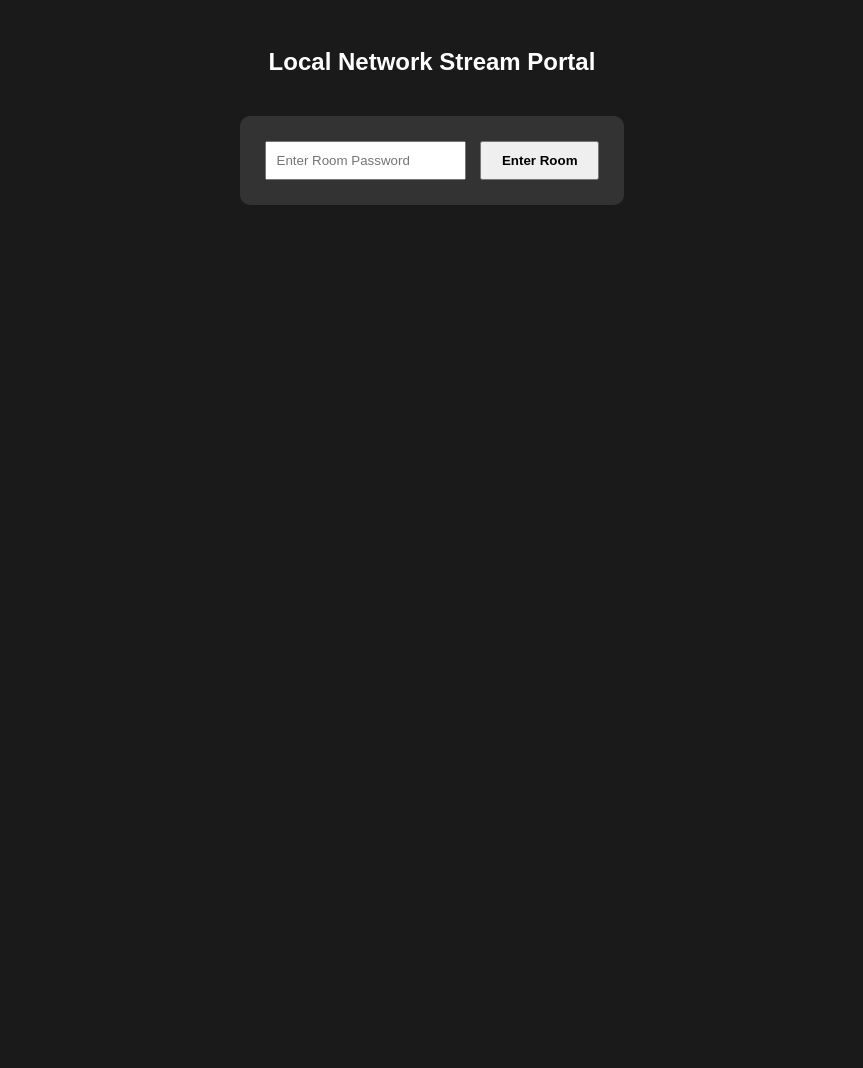
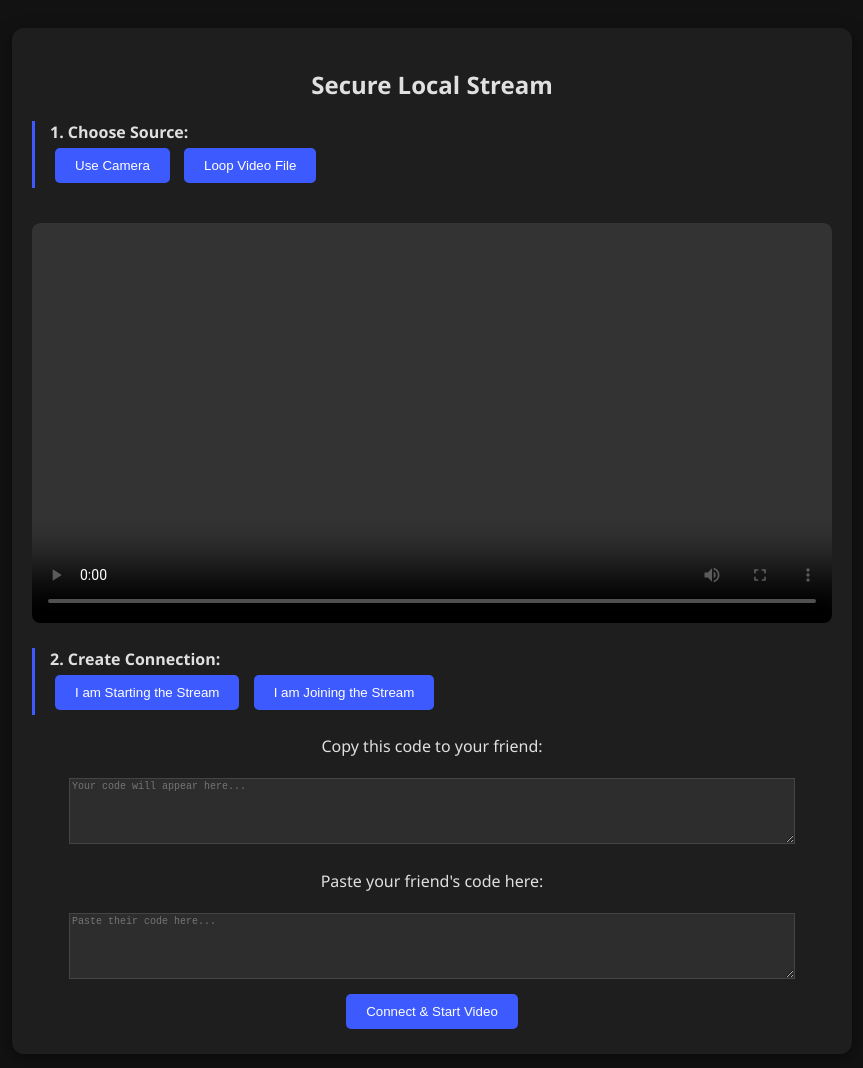
Before and after one commit to lfairclo/g8meloader_lfairclo, a website: page Stream.html in a window 1280 px wide. Shown: the whole page, without its empty margins (208-1071 px from the left). Before the commit the page ends 800 px from the top, so only its background shows below. Drawn offline with Linux system fonts and the light colour scheme.

Commit message:
Update Stream.html

```diff
--- a/Stream.html
+++ b/Stream.html
@@ -1,77 +1,91 @@
 <!DOCTYPE html>
 <html>
 <head>
-    <title>Private P2P Stream Portal</title>
+    <title>Manual P2P Tunnel</title>
     <style>
-        body { font-family: sans-serif; background: #1a1a1a; color: white; text-align: center; padding: 20px; }
-        video { width: 80%; max-width: 600px; border: 2px solid #444; border-radius: 8px; background: black; }
-        .controls { margin: 20px; padding: 20px; background: #333; border-radius: 10px; display: inline-block; }
-        button { padding: 10px 20px; cursor: pointer; font-weight: bold; margin: 5px; }
-        input { padding: 10px; margin: 5px; }
-        .hidden { display: none; }
+        body { font-family: 'Segoe UI', sans-serif; background: #121212; color: #e0e0e0; text-align: center; padding: 20px; }
+        .container { max-width: 800px; margin: auto; background: #1e1e1e; padding: 20px; border-radius: 12px; box-shadow: 0 4px 15px rgba(0,0,0,0.5); }
+        video { width: 100%; border-radius: 8px; background: #000; margin-top: 15px; }
+        textarea { width: 90%; height: 60px; background: #2d2d2d; color: #00ff00; border: 1px solid #444; font-family: monospace; font-size: 10px; margin: 5px 0; }
+        button { background: #3d5afe; color: white; border: none; padding: 10px 20px; border-radius: 5px; cursor: pointer; margin: 5px; transition: 0.3s; }
+        button:hover { background: #536dfe; }
+        .step { border-left: 3px solid #3d5afe; padding-left: 15px; margin: 20px 0; text-align: left; }
     </style>
 </head>
 <body>
 
-    <h2>Local Network Stream Portal</h2>
+<div class="container">
+    <h2>Secure Local Stream</h2>
 
-    <div id="login-section" class="controls">
-        <input type="password" id="room-pass" placeholder="Enter Room Password">
-        <button onclick="enterRoom()">Enter Room</button>
+    <div class="step">
+        <strong>1. Choose Source:</strong><br>
+        <button onclick="startSource('cam')">Use Camera</button>
+        <button onclick="document.getElementById('fileInput').click()">Loop Video File</button>
+        <input type="file" id="fileInput" accept="video/*" style="display:none" onchange="startSource('file')">
     </div>
 
-    <div id="stream-section" class="hidden">
-        <p>Room: <span id="room-display"></span></p>
-        <video id="mainVideo" autoplay playsinline></video>
+    <video id="v" autoplay playsinline controls></video>
 
-        <div class="controls">
-            <h3>Broadcast Controls</h3>
-            <button onclick="startCamera()">Use My Camera</button>
-            <input type="file" id="fileInput" accept="video/*" style="display:none" onchange="startFile(this)">
-            <button onclick="document.getElementById('fileInput').click()">Upload/Loop Video</button>
-        </div>
+    <div class="step">
+        <strong>2. Create Connection:</strong><br>
+        <button onclick="createOffer()">I am Starting the Stream</button>
+        <button onclick="createAnswer()">I am Joining the Stream</button>
     </div>
 
-    <script>
-        let localStream;
-        const videoElement = document.getElementById('mainVideo');
+    <div id="handshake">
+        <p>Copy this code to your friend:</p>
+        <textarea id="localSdp" readonly placeholder="Your code will appear here..."></textarea>
 
-        function enterRoom() {
-            const pass = document.getElementById('room-pass').value;
-            if(!pass) return alert("Enter a password!");
+        <p>Paste your friend's code here:</p>
+        <textarea id="remoteSdp" placeholder="Paste their code here..."></textarea>
+        <br>
+        <button onclick="connect()">Connect & Start Video</button>
+    </div>
+</div>
 
-            document.getElementById('room-display').innerText = pass;
-            document.getElementById('login-section').classList.add('hidden');
-            document.getElementById('stream-section').classList.remove('hidden');
+<script>
+let pc = new RTCPeerConnection({ iceServers: [] }); // Local only, no external servers
+let localStream;
 
-            // In a real app, this 'pass' would connect to a signaling server.
-            // Since your network blocks them, this UI prepares the hooks for P2P.
-            console.log("Joined Room: " + pass);
-        }
+// Setup video source
+async function startSource(type) {
+    if (type === 'cam') {
+        localStream = await navigator.mediaDevices.getUserMedia({ video: true, audio: true });
+        document.getElementById('v').srcObject = localStream;
+    } else {
+        const file = document.getElementById('fileInput').files[0];
+        document.getElementById('v').srcObject = null;
+        document.getElementById('v').src = URL.createObjectURL(file);
+        document.getElementById('v').loop = true;
+        localStream = document.getElementById('v').captureStream();
+    }
+    localStream.getTracks().forEach(track => pc.addTrack(track, localStream));
+}
 
-        async function startCamera() {
-            if (localStream) localStream.getTracks().forEach(track => track.stop());
+// Receive video
+pc.ontrack = (e) => { document.getElementById('v').srcObject = e.streams[0]; };
 
-            try {
-                localStream = await navigator.mediaDevices.getUserMedia({ video: true, audio: true });
-                videoElement.srcObject = localStream;
-                videoElement.loop = false;
-            } catch (err) {
-                alert("Camera access denied or not found.");
-            }
-        }
+async function createOffer() {
+    const offer = await pc.createOffer();
+    await pc.setLocalDescription(offer);
+    // Wait for ICE gathering
+    setTimeout(() => { document.getElementById('localSdp').value = btoa(JSON.stringify(pc.localDescription)); }, 500);
+}
 
-        function startFile(input) {
-            if (localStream) localStream.getTracks().forEach(track => track.stop());
+async function createAnswer() {
+    const remoteData = JSON.parse(atob(document.getElementById('remoteSdp').value));
+    await pc.setRemoteDescription(new RTCSessionDescription(remoteData));
+    const answer = await pc.createAnswer();
+    await pc.setLocalDescription(answer);
+    setTimeout(() => { document.getElementById('localSdp').value = btoa(JSON.stringify(pc.localDescription)); }, 500);
+}
 
-            const file = input.files[0];
-            const url = URL.createObjectURL(file);
-
-            videoElement.srcObject = null;
-            videoElement.src = url;
-            videoElement.loop = true;
-            videoElement.play();
-        }
-    </script>
+async function connect() {
+    const remoteData = JSON.parse(atob(document.getElementById('remoteSdp').value));
+    if (!pc.currentRemoteDescription) {
+        await pc.setRemoteDescription(new RTCSessionDescription(remoteData));
+    }
+}
+</script>
 </body>
 </html>
```
